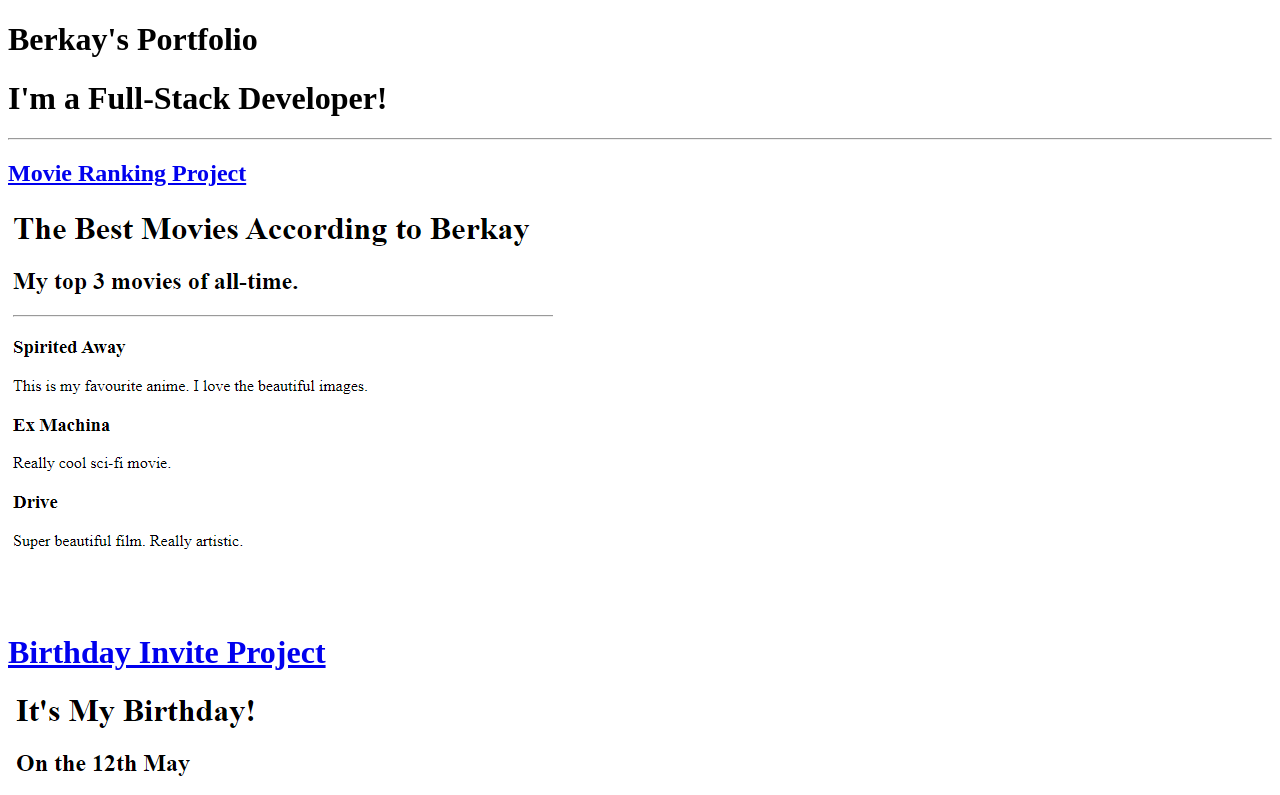
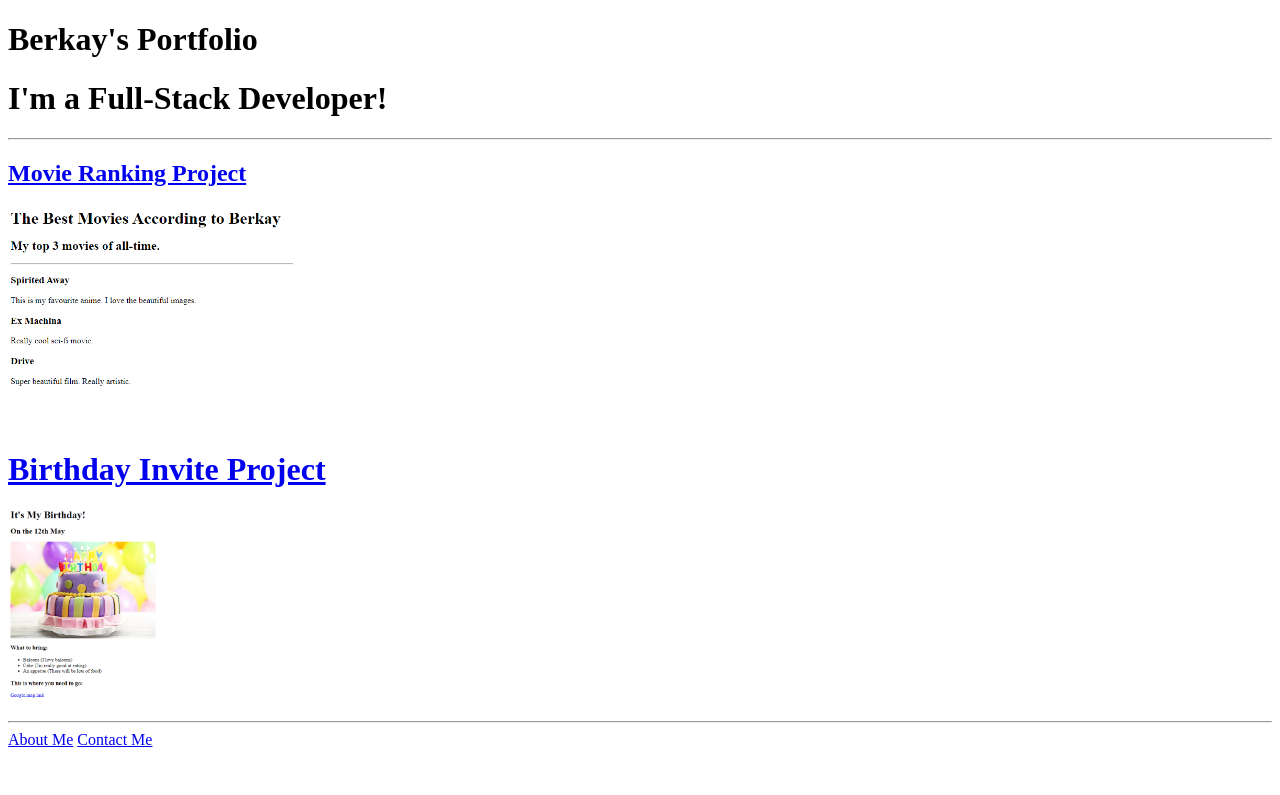
Before and after one commit to imberkaykaya/html-portfolio, a plain HTML site: page index.html in a window 1280 px wide. Shown: the top 795 px of the page. Drawn offline with Linux system fonts and the light colour scheme.

Commit message:
Update index.html

```diff
--- a/index.html
+++ b/index.html
@@ -11,26 +11,12 @@
     <h1>I'm a Full-Stack Developer!</h1>
     <hr />
     <a href="public/movie-ranking.html"><h2>Movie Ranking Project</h2></a>
-    <img src="assets/movie.png" />
+    <img src="assets/movie.png" height="200px" />
     <br /><br />
     <a href="./public/birthday-invite.html"><h1>Birthday Invite Project</h1></a>
-    <img src="./assets/birthday.png" />
+    <img src="./assets/birthday.png" height="200px"/>
     <hr />
     <a href="./public/about.html">About Me</a>
     <a href="./public/contact.html">Contact Me</a>
   </body>
 </html>
-
-<!-- TODO 2: Add Your previous projects' HTML into the public folder -->
-
-<!-- TODO 3: Take screenshots of your project previews and add the images to the images folder -->
-
-<!-- TODO 4: Add titles/subtitles etc. -->
-
-<!-- TODO 5: Add a link to the project pages -->
-
-<!-- TODO 6: Add images to show the project previews
-HINT for TODO 6: You can use the height attribute set to 200 to make the image smaller:
-https://developer.mozilla.org/en-US/docs/Web/HTML/Element/img#attr-height -->
-
-<!-- TODO 7: Add the Contact Me and About Me page links -->
```
